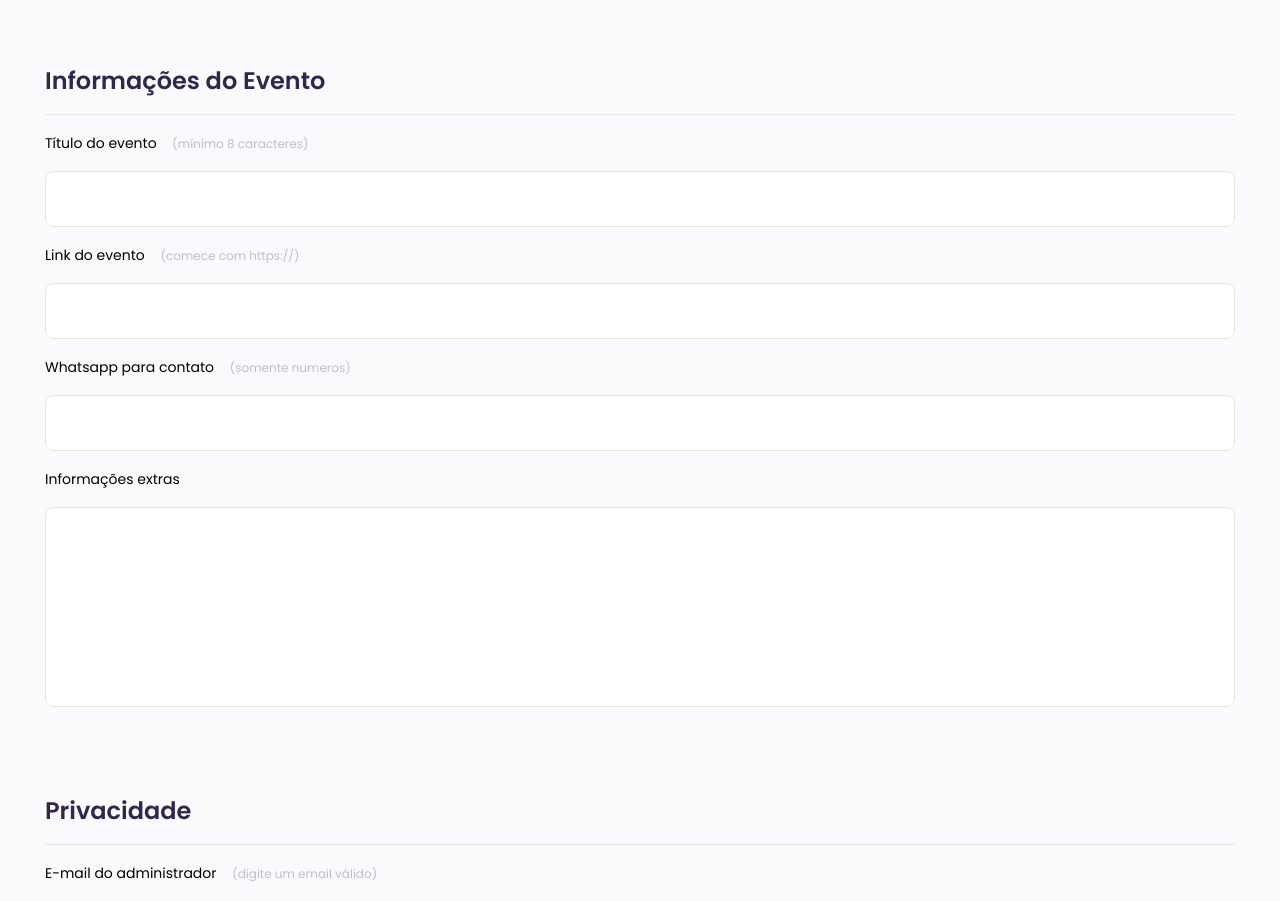
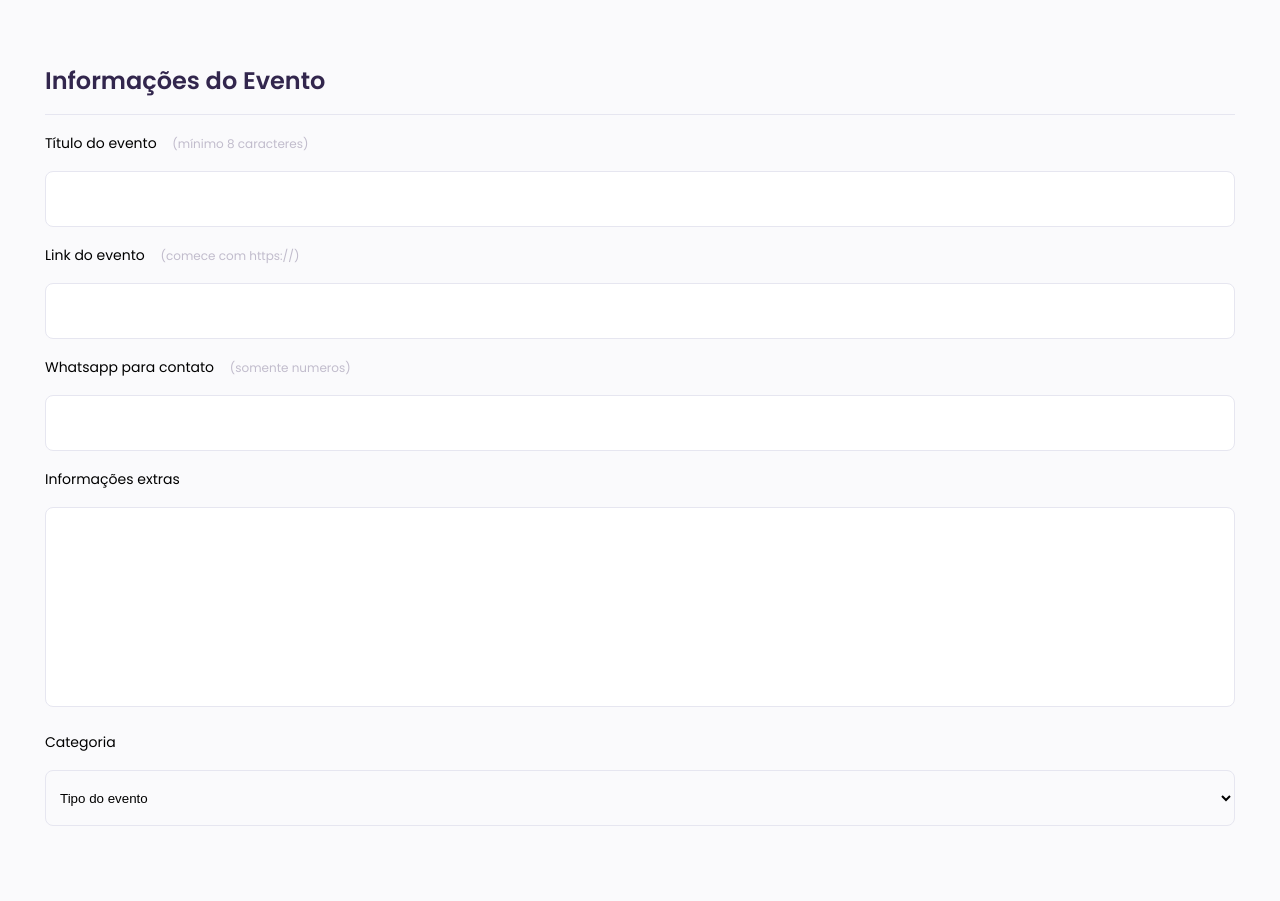
Before and after one commit to zLucasBiasi/next-form, a Next.js app: page / in a window 1280 px wide. Shown: the top 901 px of the page. Built offline with nearby package versions, Linux system fonts and the light colour scheme.

Commit message:
feat: creating select component

```diff
--- /dev/null
+++ b/src/components/Select/Select.tsx
@@ -0,0 +1,22 @@
+import { Container } from "@/styles/global";
+
+import * as S from "./styles";
+import { SelectProps } from "./types";
+
+export const Select = ({ label, options }: SelectProps) => {
+  return (
+    <Container>
+      <S.Label htmlFor={label}>
+        <div> {label}</div>
+        <S.Select name={label} id={label}>
+          <option selected disabled>
+            Tipo do evento
+          </option>
+          {options?.map((item, key) => (
+            <option key={key}>{item}</option>
+          ))}
+        </S.Select>
+      </S.Label>
+    </Container>
+  );
+};
--- /dev/null
+++ b/src/components/Select/index.ts
@@ -0,0 +1 @@
+export { Select } from "./Select";
--- /dev/null
+++ b/src/components/Select/styles.ts
@@ -0,0 +1,20 @@
+import styled, { css } from "styled-components";
+
+export const Label = styled.label`
+  font-size: 1.4rem;
+  font-weight: 400;
+  line-height: 2.4rem;
+`;
+
+export const Select = styled.select`
+  ${({ theme }) => css`
+    width: 100%;
+    height: 5.6rem;
+    padding: 0 1rem;
+    border: 0.1rem solid ${theme.colors.backLines};
+    outline: none;
+    border-radius: 0.8rem;
+    margin: 1.6rem 0;
+    background-color: transparent;
+  `}
+`;
--- /dev/null
+++ b/src/components/Select/types.ts
@@ -0,0 +1,4 @@
+export type SelectProps = {
+  label: string;
+  options: string[];
+};
--- a/src/pages/index.tsx
+++ b/src/pages/index.tsx
@@ -1,4 +1,5 @@
 import { Input } from "@/components/Input";
+import { Select } from "@/components/Select";
 import { Textarea } from "@/components/Textarea";
 import { Title } from "@/components/Title";
 
@@ -12,6 +13,12 @@ export default function Home() {
       <Input type="text" label="Whatsapp para contato" rule="somente numeros" />
 
       <Textarea label="Informações extras" />
+
+      <Select
+        label="Categoria"
+        options={["evento 1", "evento 2", "evento 3"]}
+      />
+
       <Title title="Privacidade" />
 
       <Input
```
